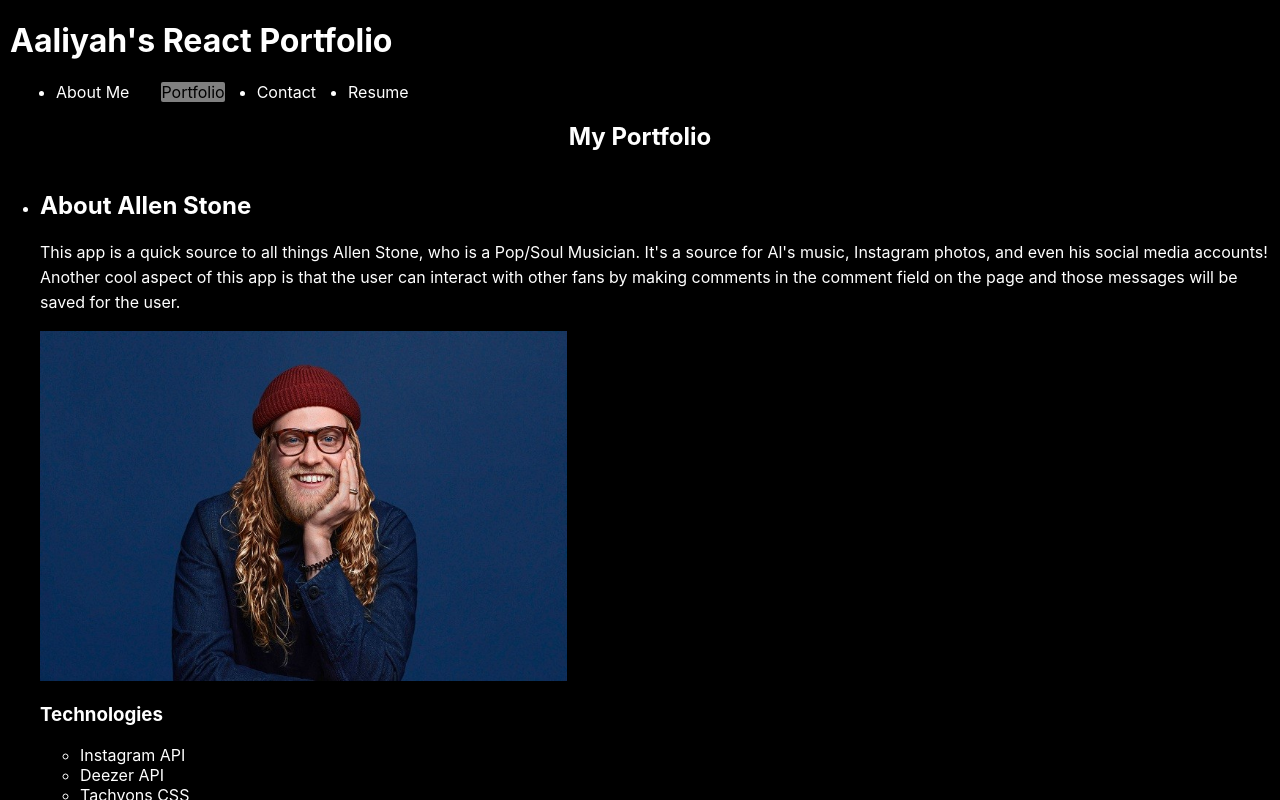
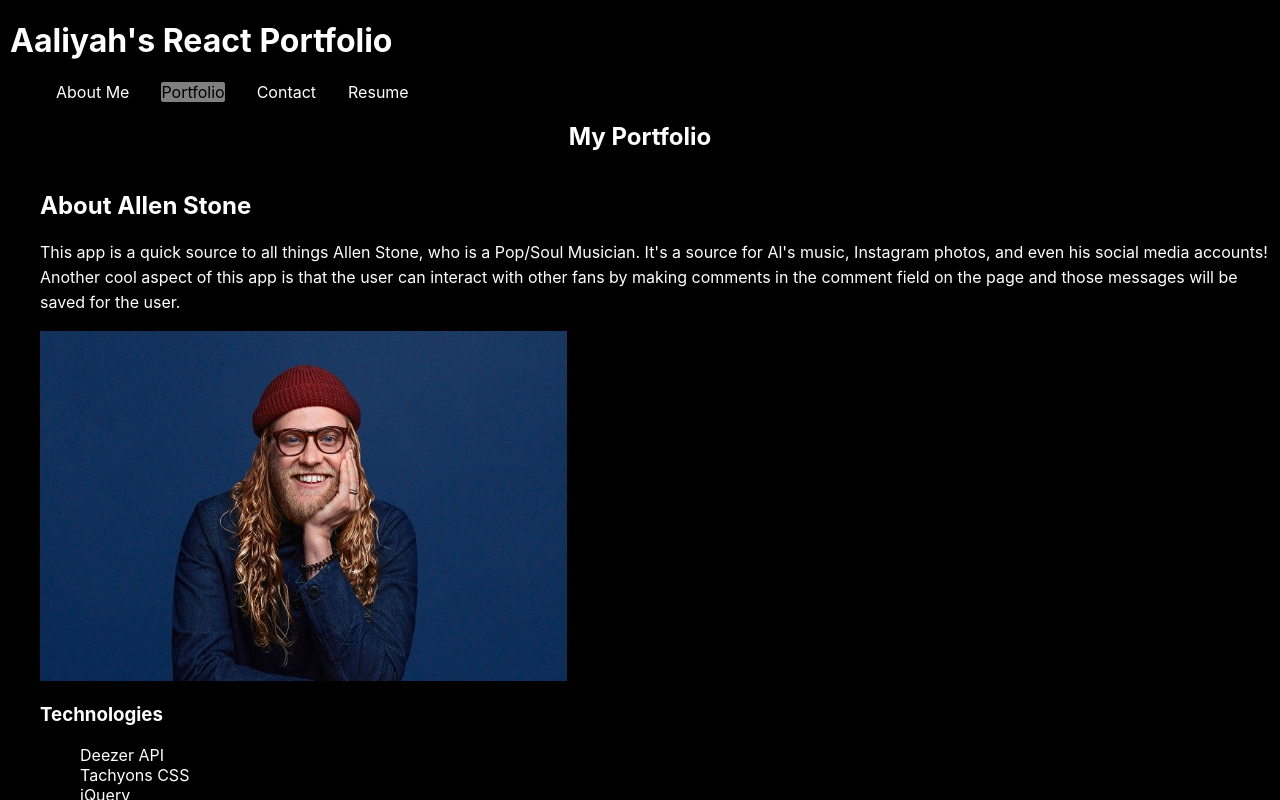
Before and after one commit to symlara/react-portfolio, a React (Create React App) app: page / in a window 1280 px wide. Both pictures are taken after a click on the element "Portfolio". Shown: the top 800 px of the page. Built offline with nearby package versions, Linux system fonts and the light colour scheme.

Commit message:
updated li styles. updated allen project

```diff
--- a/src/components/Nav/nav.css
+++ b/src/components/Nav/nav.css
@@ -2,6 +2,10 @@
 
 #nav {
     cursor: pointer;
+  }
+
+  ul {
+    list-style-type: none;
   }
 
   #nav li :hover {
--- a/src/components/Project/index.js
+++ b/src/components/Project/index.js
@@ -22,7 +22,6 @@ function Project(props) {
                         <img src={allen} className="allen-stone" alt="allen-stone" />
                         <h3>Technologies</h3>
                         <ul>
-                        <li>Instagram API</li>
                         <li>Deezer API</li>
                         <li>Tachyons CSS</li>
                         <li>jQuery</li>
```
